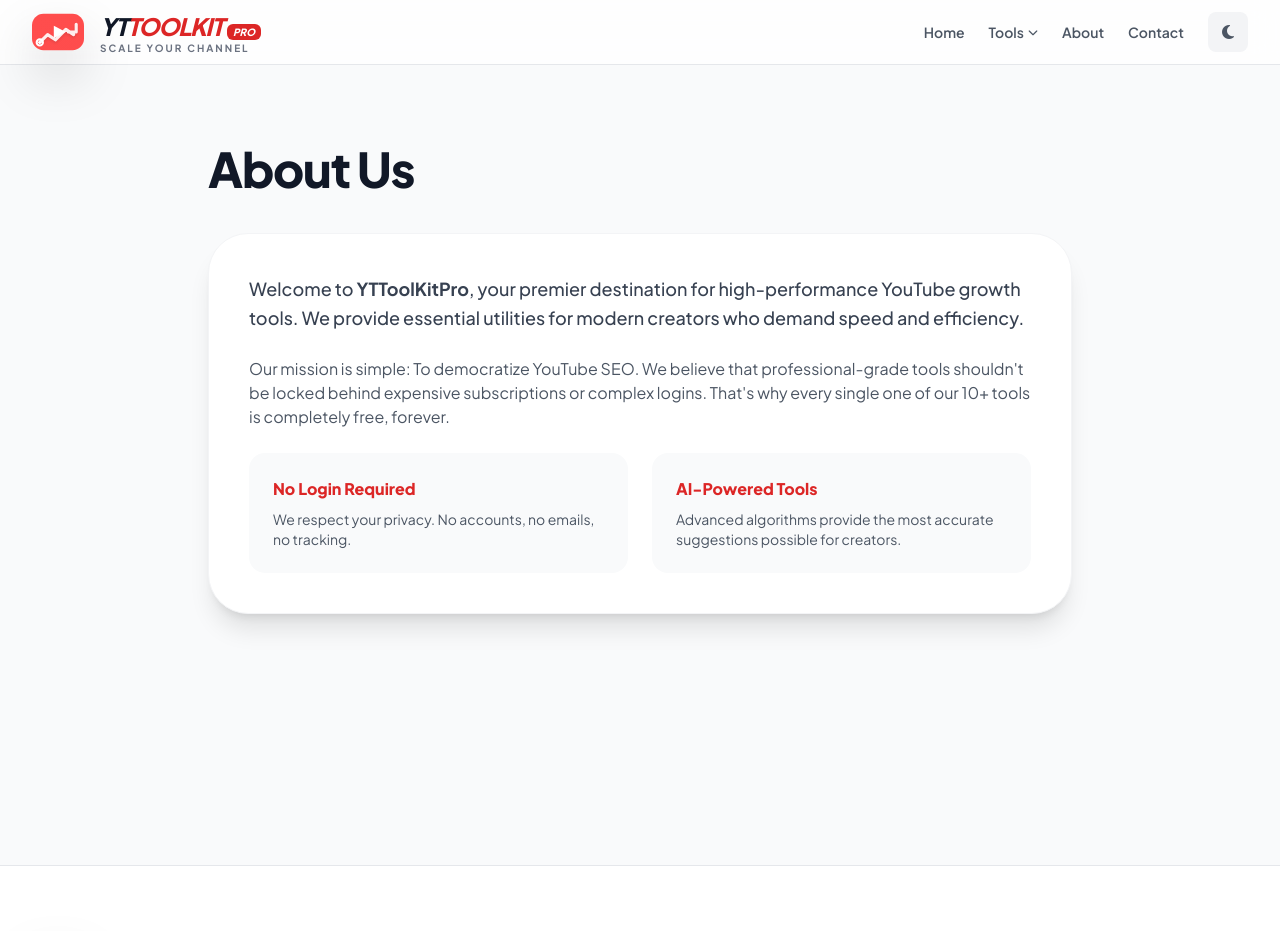
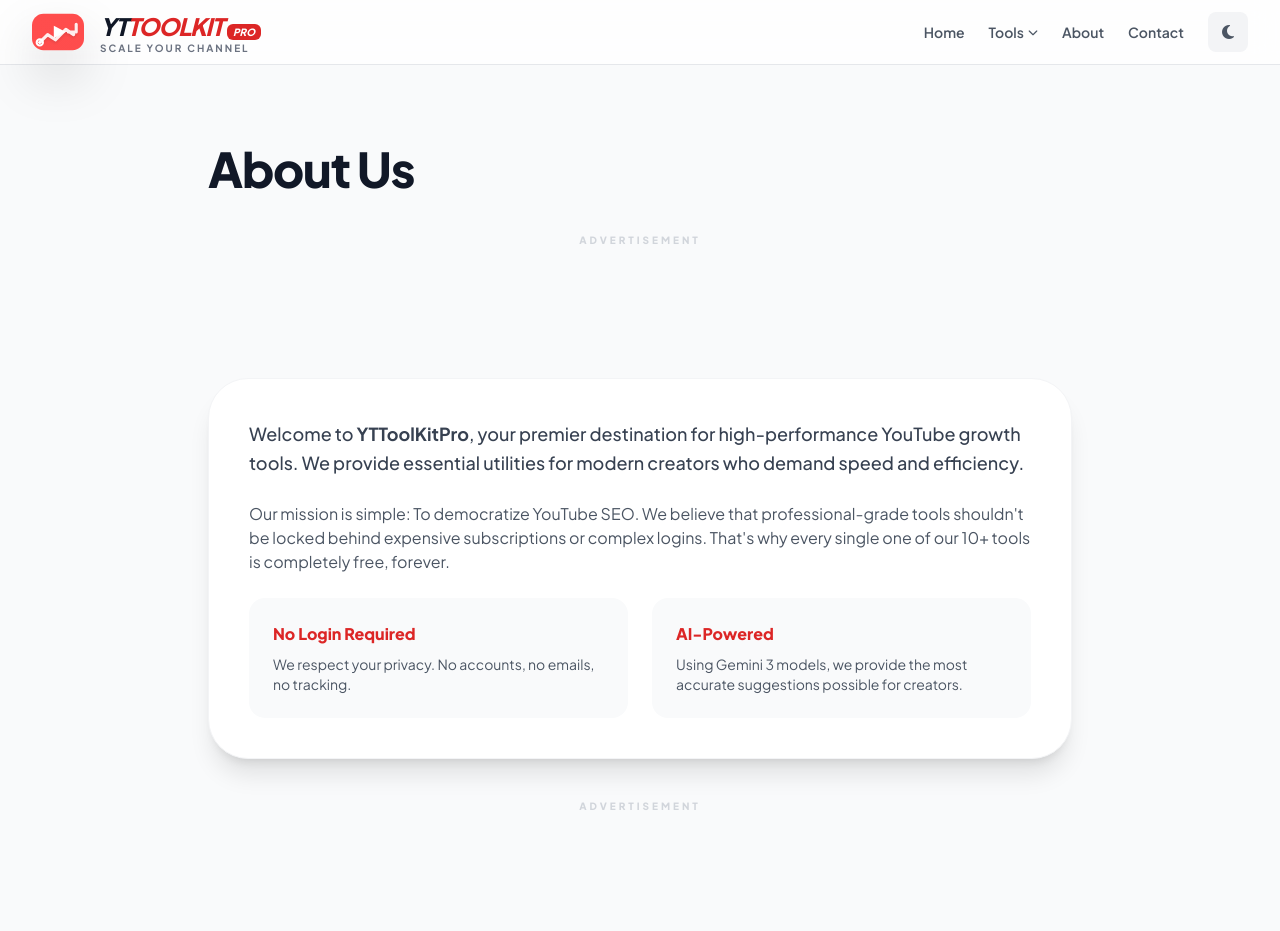
Before and after one commit to nomanafridi941-ops/YT-Toolkit, a React (Vite) app: page /about in a window 1280 px wide. Shown: the top 931 px of the page. Built offline with nearby package versions, Linux system fonts and the light colour scheme.

Commit message:
Add top and bottom banner ads to static pages (SimplePage routes: About, Privacy, Contact, Disclaimer, Blog) and Sitemap

```diff
--- a/pages/SimplePage.tsx
+++ b/pages/SimplePage.tsx
@@ -1,5 +1,6 @@
 
 import React from 'react';
+import AdPlaceholder from '../components/AdPlaceholder';
 
 interface SimplePageProps {
   title: string;
@@ -11,9 +12,11 @@
     <div className="bg-gray-50 dark:bg-slate-900 min-h-screen transition-colors duration-300">
       <div className="max-w-4xl mx-auto px-4 py-20">
         <h1 className="text-5xl font-black text-gray-900 dark:text-white mb-10 tracking-tight">{title}</h1>
+        <AdPlaceholder type="banner" className="mb-8" />
         <div className="prose prose-red dark:prose-invert max-w-none text-gray-600 dark:text-gray-400 space-y-8 bg-white dark:bg-slate-800 p-10 rounded-[40px] border border-gray-100 dark:border-slate-700 shadow-xl">
           {content}
         </div>
+        <AdPlaceholder type="banner" className="mt-10" />
       </div>
     </div>
   );
@@ -31,8 +34,8 @@
         <p className="text-sm">We respect your privacy. No accounts, no emails, no tracking.</p>
       </div>
       <div className="bg-gray-50 dark:bg-slate-900/50 p-6 rounded-2xl">
-        <h3 className="font-black text-red-600 mb-2">AI-Powered Tools</h3>
-        <p className="text-sm">Advanced algorithms provide the most accurate suggestions possible for creators.</p>
+        <h3 className="font-black text-red-600 mb-2">AI-Powered</h3>
+        <p className="text-sm">Using Gemini 3 models, we provide the most accurate suggestions possible for creators.</p>
       </div>
     </div>
   </div>
--- a/pages/Sitemap.tsx
+++ b/pages/Sitemap.tsx
@@ -1,5 +1,6 @@
 
 import React from 'react';
+import AdPlaceholder from '../components/AdPlaceholder';
 import { TOOLS } from '../constants';
 import { ToolCategory } from '../types';
 
@@ -14,6 +15,8 @@
           <p className="text-gray-500 dark:text-gray-400 font-medium">A complete list of all pages and tools on YTToolKitPro.</p>
         </div>
 
+        <AdPlaceholder type="banner" className="mb-10" />
+
         <div className="space-y-12">
           {/* Main Pages */}
           <section>
@@ -24,7 +27,7 @@
               {['/', '/all-tools', '/about', '/contact', '/privacy', '/disclaimer', '/blog'].map(path => (
                 <a
                   key={path}
-                  href={path}
+                  href={`#${path}`}
                   className="p-4 bg-white dark:bg-slate-800 rounded-xl border border-gray-100 dark:border-slate-700 hover:border-red-500 transition-all font-bold text-gray-800 dark:text-gray-200"
                 >
                   {path === '/' ? 'Home Page' : path.substring(1).split('-').map(w => w.charAt(0).toUpperCase() + w.slice(1)).join(' ')}
@@ -42,7 +45,7 @@
               {categories.map(cat => (
                 <a
                   key={cat}
-                  href={`/category/${cat}`}
+                  href={`#/category/${cat}`}
                   className="p-4 bg-white dark:bg-slate-800 rounded-xl border border-gray-100 dark:border-slate-700 hover:border-red-500 transition-all font-bold text-gray-800 dark:text-gray-200"
                 >
                   {cat}
@@ -60,7 +63,7 @@
               {TOOLS.map(tool => (
                 <a
                   key={tool.id}
-                  href={`/tool/${tool.id}`}
+                  href={`#/tool/${tool.id}`}
                   className="text-gray-600 dark:text-gray-400 hover:text-red-600 transition-colors text-sm font-medium flex items-center gap-2"
                 >
                   <i className="fa-solid fa-chevron-right text-[8px]"></i> {tool.name}
@@ -69,6 +72,8 @@
             </div>
           </section>
         </div>
+
+        <AdPlaceholder type="banner" className="mt-12" />
       </div>
     </div>
   );
```
